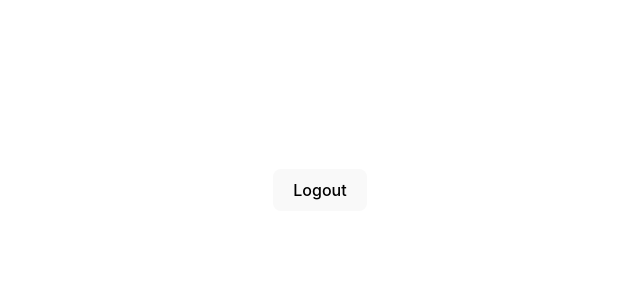
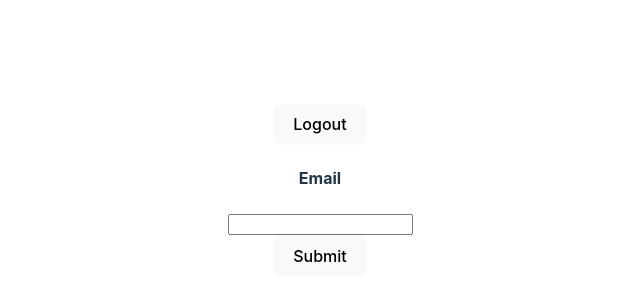
Before and after one commit to Datthatreya-Bhatt/react-expense-tracker, a React (Vite) app: page /forgotPassword in a window 1280 px wide. Shown: the part 210-510 px from the top of the page, without its empty margins (320-960 px from the left). Built offline with nearby package versions, Linux system fonts and the light colour scheme.

Commit message:
forgot password feature added

```diff
--- a/src/App.jsx
+++ b/src/App.jsx
@@ -9,6 +9,7 @@ import Dummy from "./components/Dummy";
 import UpdateProfile from "./components/UpdateProfile";
 import { UserContextProvider } from "./context/UserContext";
 import Header from "./components/Header";
+import ForgotPassword from "./components/ForgotPassword";
 
 function App() {
   return (
@@ -21,6 +22,7 @@ function App() {
           <Route path="/login" component={Login} />
           <Route path="/home" component={Dummy} />
           <Route path="/updateProfile" component={UpdateProfile} />
+          <Route path="/forgotPassword" component={ForgotPassword} />
         </Switch>
       </AuthContextProvider>
     </UserContextProvider>
--- /dev/null
+++ b/src/components/ForgotPassword.jsx
@@ -0,0 +1,34 @@
+import React from "react";
+import { useAuthContext } from "../context/AuthContext";
+import axios from "axios";
+
+const ForgotPassword = () => {
+  const { email, setEmail, url } = useAuthContext();
+
+  async function handleSubmit() {
+    try {
+      let res = await axios.post(`${url}/forgotPassword`, {
+        email,
+      });
+      if(res?.data?.length){
+        console.log('success');
+      }
+      else{
+        console.log('something went wrong');
+      }
+    } catch (error) {
+      console.log(error.message);
+    }
+  }
+  return (
+    <>
+      <h4>Email</h4>
+      <input type="email" onChange={(e) => setEmail(e.target.value)} required />
+
+      <br />
+      <button onClick={() => handleSubmit()}>Submit</button>
+    </>
+  );
+};
+
+export default ForgotPassword;
--- a/src/components/Login.jsx
+++ b/src/components/Login.jsx
@@ -42,6 +42,11 @@ const Login = () => {
     }
   }
 
+
+  async function forgotPasswordHandler(){
+      history.push('/forgotPassword');
+  }
+
   return (
     <>
       <h4>Email</h4>
@@ -50,7 +55,8 @@ const Login = () => {
       <input type="password" onChange={(e) => setPassword(e.target.value)} />
 
       <br />
-      <button onClick={() => handleSubmit()}>Submit</button>
+      <button onClick={() => handleSubmit()}>Login</button>
+      <button onClick={() => forgotPasswordHandler()}>Forgot password</button>
     </>
   );
 };
```
